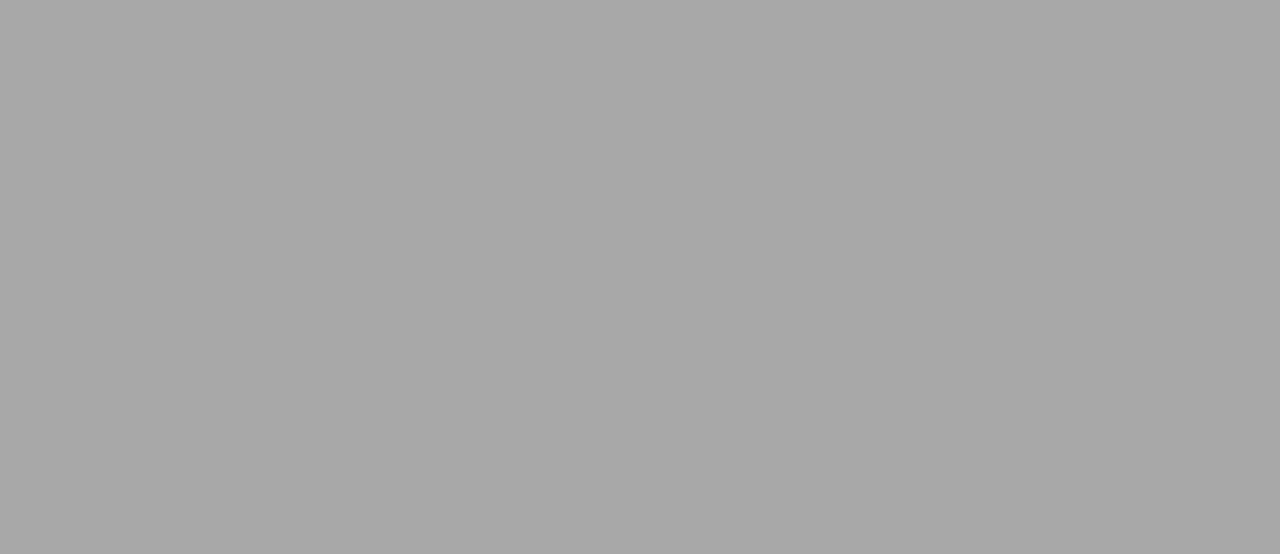
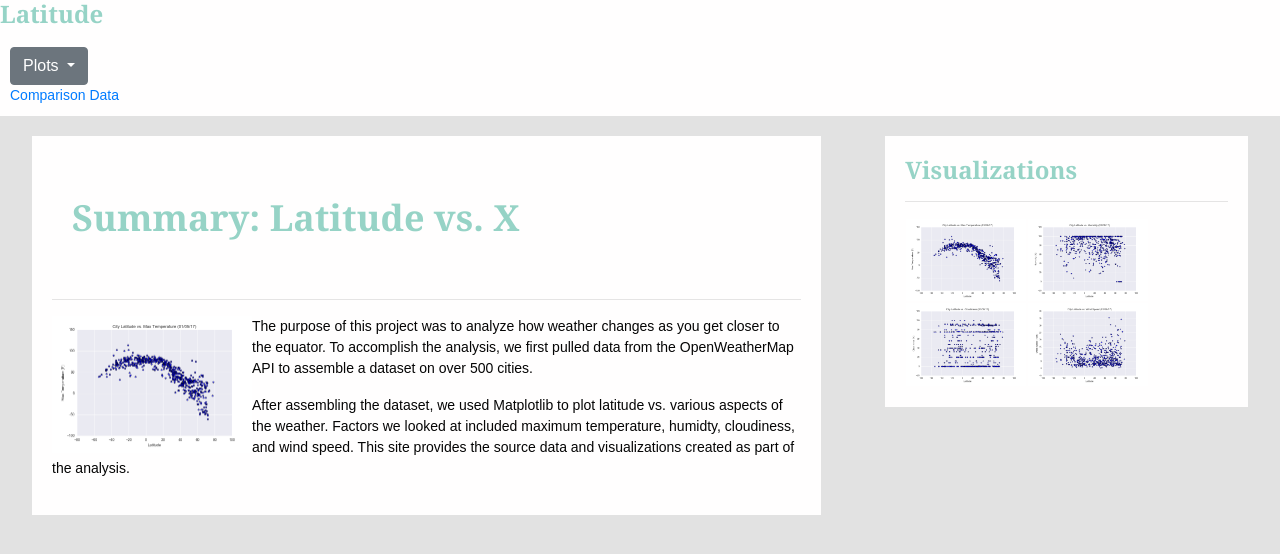
Before and after one commit to dc-liska/Latitude, a plain HTML site: page index.html in a window 1280 px wide. Drawn offline with nearby package versions, Linux system fonts and the light colour scheme.

Commit message:
CSS development and basic structure of all pages except visualizations.

```diff
--- a/index.html
+++ b/index.html
@@ -12,9 +12,63 @@
 
 </head>
 <body>
+   <!-- JavaScript JIC -->
+    <!-- jQuery first, then Popper.js, then Bootstrap JS -->
+    <script src="https://code.jquery.com/jquery-3.3.1.slim.min.js" integrity="sha384-q8i/X+965DzO0rT7abK41JStQIAqVgRVzpbzo5smXKp4YfRvH+8abtTE1Pi6jizo" crossorigin="anonymous"></script>
+    <script src="https://cdnjs.cloudflare.com/ajax/libs/popper.js/1.14.7/umd/popper.min.js" integrity="sha384-UO2eT0CpHqdSJQ6hJty5KVphtPhzWj9WO1clHTMGa3JDZwrnQq4sF86dIHNDz0W1" crossorigin="anonymous"></script>
+    <script src="https://stackpath.bootstrapcdn.com/bootstrap/4.3.1/js/bootstrap.min.js" integrity="sha384-JjSmVgyd0p3pXB1rRibZUAYoIIy6OrQ6VrjIEaFf/nJGzIxFDsf4x0xIM+B07jRM" crossorigin="anonymous"></script>
 
+<header>
+    <h2>Latitude</h2>
+    <div class="navigation">
+        <div class="dropdown">
+            <button class="btn btn-secondary dropdown-toggle" type="button" id="dropdownMenuButton" data-toggle="dropdown" aria-haspopup="true" aria-expanded="false">
+            Plots
+            </button>
+            <div class="dropdown-menu" aria-labelledby="dropdownMenuButton">
+            <a class="dropdown-item" href="visualization1.html">Max Temperature</a>
+            <a class="dropdown-item" href="visualization2.html">Humidity</a>
+            <a class="dropdown-item" href="visualization3.html">Cloudiness</a>
+            <a class="dropdown-item" href="visualization4.html">Wind Speed</a>
+            </div>
+        </div>
+        <a href="comparison.html">Comparison</a>    <a href="data.html">Data</a>
+    </div>
 
+</header>
+<div class="container-fluid">
+    <div class="row">
+        <div class="col-8">
+            <div class="room">
+            <h1>Summary: Latitude vs. X</h1>
+            <hr>
+            <img src="images/fig1.png" width="200" alt="Latitude vs Max Temperature scatterplot graph" style="float:left">
+            <p>The purpose of this project was to analyze how weather changes as you get closer to the equator.  To accomplish the analysis, we first pulled data from the OpenWeatherMap API to assemble a dataset on over 500 cities.</p>
+            <p>After assembling the dataset, we used Matplotlib to plot latitude vs. various aspects of the weather.  Factors we looked at included maximum temperature, humidty, cloudiness, and wind speed.  This site provides the source data and visualizations created as part of the analysis.
+            </p>
+            </div>
+        </div>
+        <div class="col-4">
+            <div class="room">
+            <h2>Visualizations</h2>
+            <hr>
+            <table border="0">
+                <tr>
+                    <td><a href="visualization1.html"><img src="images/fig1.png" width="120" alt="Max Temperature Visualization"></a></td>
+                    <td><a href="visualization2.html"><img src="images/fig2.png" width="120" alt="Humidity Visualization"></a></td>
+                </tr>
+                <tr>
+                    <td><a href="visualization3.html"><img src="images/fig3.png" width="120" alt="Cloudiness Visualization"></a></td>
+                    <td><a href="visualization4.html"><img src="images/fig4.png" width="120" alt="Wind Speed Visualization"></a></td>
+                </tr>
 
+            </table>
+
+            </div>
+        </div>
+    </div>
+
+</div>
 
 </body>
 </html>
--- a/style.css
+++ b/style.css
@@ -7,61 +7,62 @@ body {
   font-family: Arial, Helvetica, sans-serif;
   font-size: 14px;
   line-height: 150%;
-  color: #000000;
-  background: #a8a8a8;
+  color: #050505;
+  background: #e2e2e2;
 }
 
 header {
-  background: #fff1f1;
+  background: #fffefe;
 }
 
 
 h1 {
+  color:#96d3c6;
   padding: 40px 20px;
   margin: 0px;
   margin-bottom: 20px;
+  font-family: Georgia, 'Times New Roman', Times, serif;
   font-size: 36px;
-  text-align: center;
+  font-weight: bold;
 }
 
 h2 {
+  color:#96d3c6;
+  font-family: Georgia, 'Times New Roman', Times, serif;
   font-size: 24px;
+  font-weight: bold;
 }
 
 h4 {
-  color:#f1f1f1
+  color:#96d3c6;
+  font-family: Georgia, 'Times New Roman', Times, serif;
   font-size: 20px;
-  font-weight: bold
+  font-weight: bold;
 }
 
-p{
-  color: #f1f1f1
+
+/* Selecting elements by class */
+.room {
+  margin: 20px 17px;
+  padding: 20px;
+  background-color: #fffefe;
 }
 
-/* Selecting elements by class */
-.container {
-  width: 1024px;
-  margin: 0 auto;
-  background-color: #f1f1f1;
-}
-
-.navbar-id{
-  background-color: #000000;
-  color: #ffa800;
+.navigation{
+  color: #000000;
   align-content: center;
-  align-items: center;
+  align-items: right;
   padding: 10px;
 }
 
 .nav-link{
-  color: #ffffff;
   font-weight: bold;
 }
 
 .post{
-  margin-top: 50px
-  margin-left: 100px
-  margin-right: 100px
+  margin-top: 50px;
+  margin-left: 100px;
+  margin-right: 100px;
 }
 
 .citiesTable
```
Also changed, not shown: comparison.html (added, +34 -0 lines), comparisons.html (deleted, +0 -20 lines), images/Fig2.png (added), images/Fig3.png (added), images/Fig4.png (added), images/fig1.png (added).
